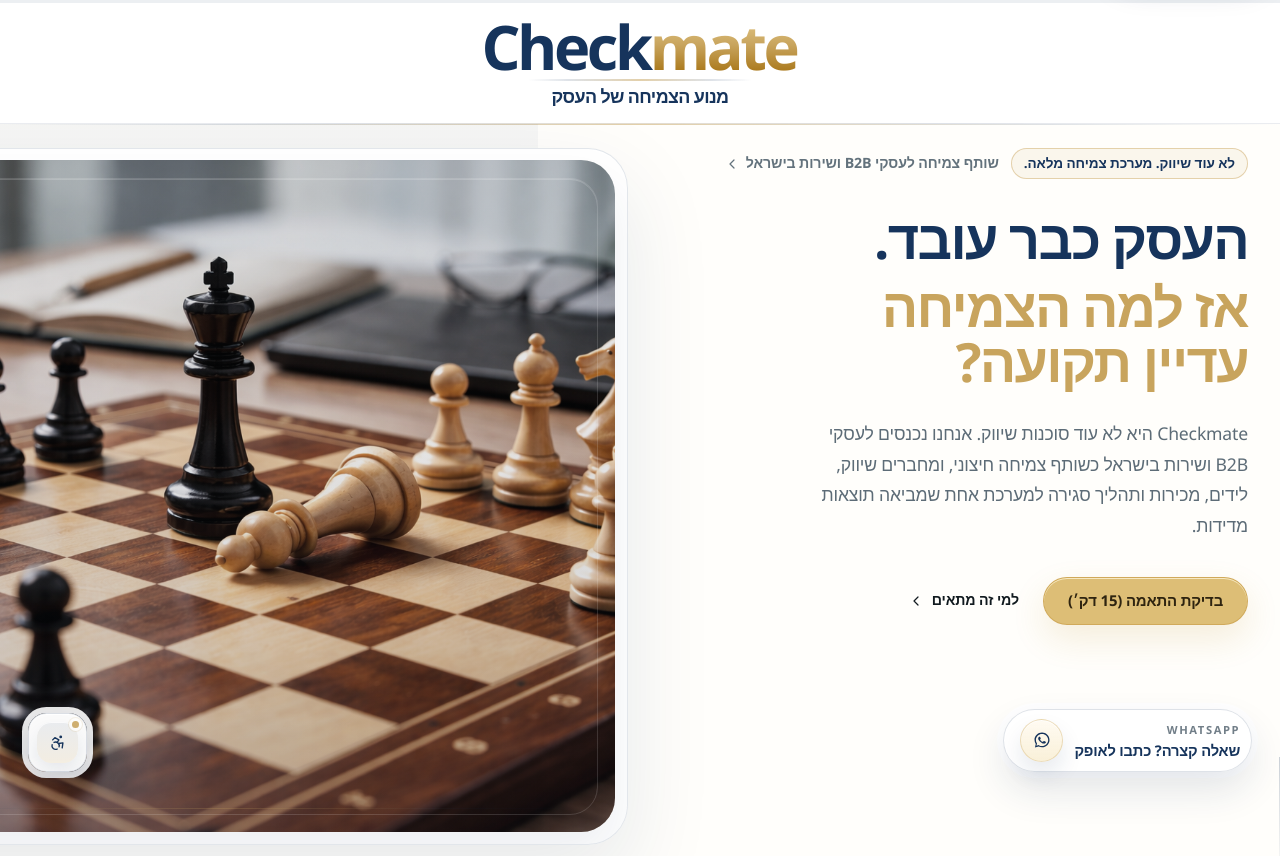
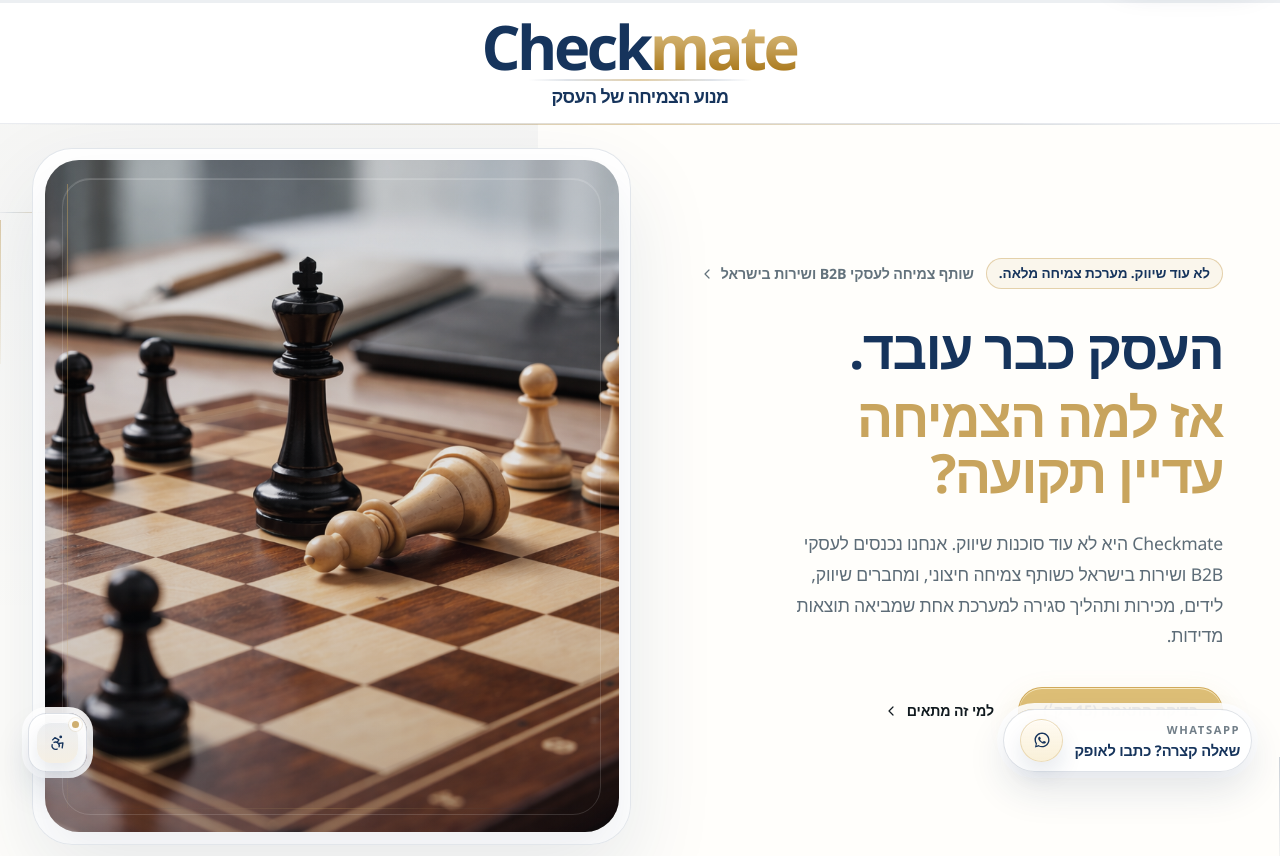
Before and after one commit to miricon-tech/Checkmate, a Next.js app: page / in a window 1280 px wide. Shown: the top 856 px of the page. Built offline with nearby package versions, Linux system fonts and the light colour scheme; no server answers; a web font is replaced by a local one.

Commit message:
Center hero composition on wide desktop

```diff
--- a/src/components/landing/hero-section.tsx
+++ b/src/components/landing/hero-section.tsx
@@ -33,10 +33,10 @@ export function HeroSection() {
       />
 
       <div className="mx-auto max-w-7xl px-6 pt-3 pb-20 sm:pt-4 sm:pb-24 lg:px-8 lg:pt-6 lg:pb-24">
-        <div className="lg:flex lg:items-start lg:gap-x-10 xl:gap-x-24">
+        <div className="lg:grid lg:grid-cols-[minmax(0,0.96fr)_minmax(0,1.04fr)] lg:items-center lg:gap-x-12 xl:gap-x-16">
           <div
             dir="rtl"
-            className="motion-fade-up motion-fade-up--delay-1 mx-auto max-w-2xl shrink-0 lg:mx-0 lg:max-w-[32rem] xl:max-w-[33rem]"
+            className="motion-fade-up motion-fade-up--delay-1 mx-auto max-w-2xl shrink-0 lg:mx-0 lg:w-full lg:max-w-[31rem] lg:justify-self-end xl:max-w-[33rem]"
           >
             <div className="mt-4 sm:mt-6 lg:mt-0">
               <div className="inline-flex flex-wrap items-center gap-3">
@@ -77,8 +77,8 @@ export function HeroSection() {
             </div>
           </div>
 
-          <div className="motion-fade-up motion-fade-up--delay-2 mx-auto mt-10 flex w-full max-w-2xl sm:mt-12 lg:-ml-12 lg:mx-0 lg:mt-0 lg:w-[45rem] lg:max-w-none lg:flex-none xl:-ml-20 xl:w-[51rem]">
-            <div className="w-full flex-none">
+          <div className="motion-fade-up motion-fade-up--delay-2 mx-auto mt-10 w-full max-w-2xl sm:mt-12 lg:mx-0 lg:mt-0 lg:w-full lg:max-w-[40rem] lg:justify-self-start xl:max-w-[44rem]">
+            <div className="w-full">
               <div className="hero-figure">
                 <div className="hero-figure__frame">
                   <div className="hero-figure__media h-[22rem] sm:h-[26rem] lg:h-[38rem] xl:h-[42rem]">
```
